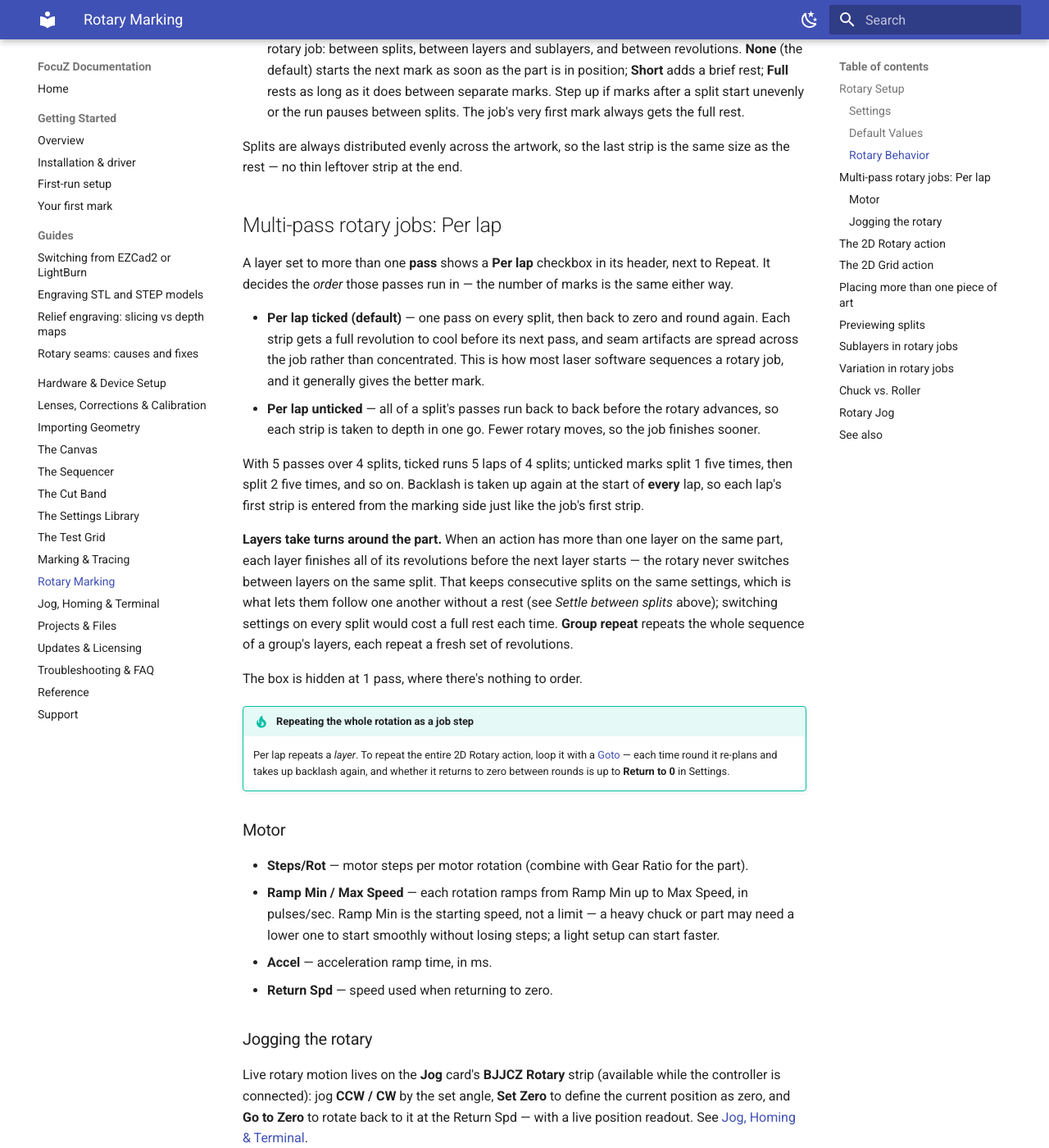
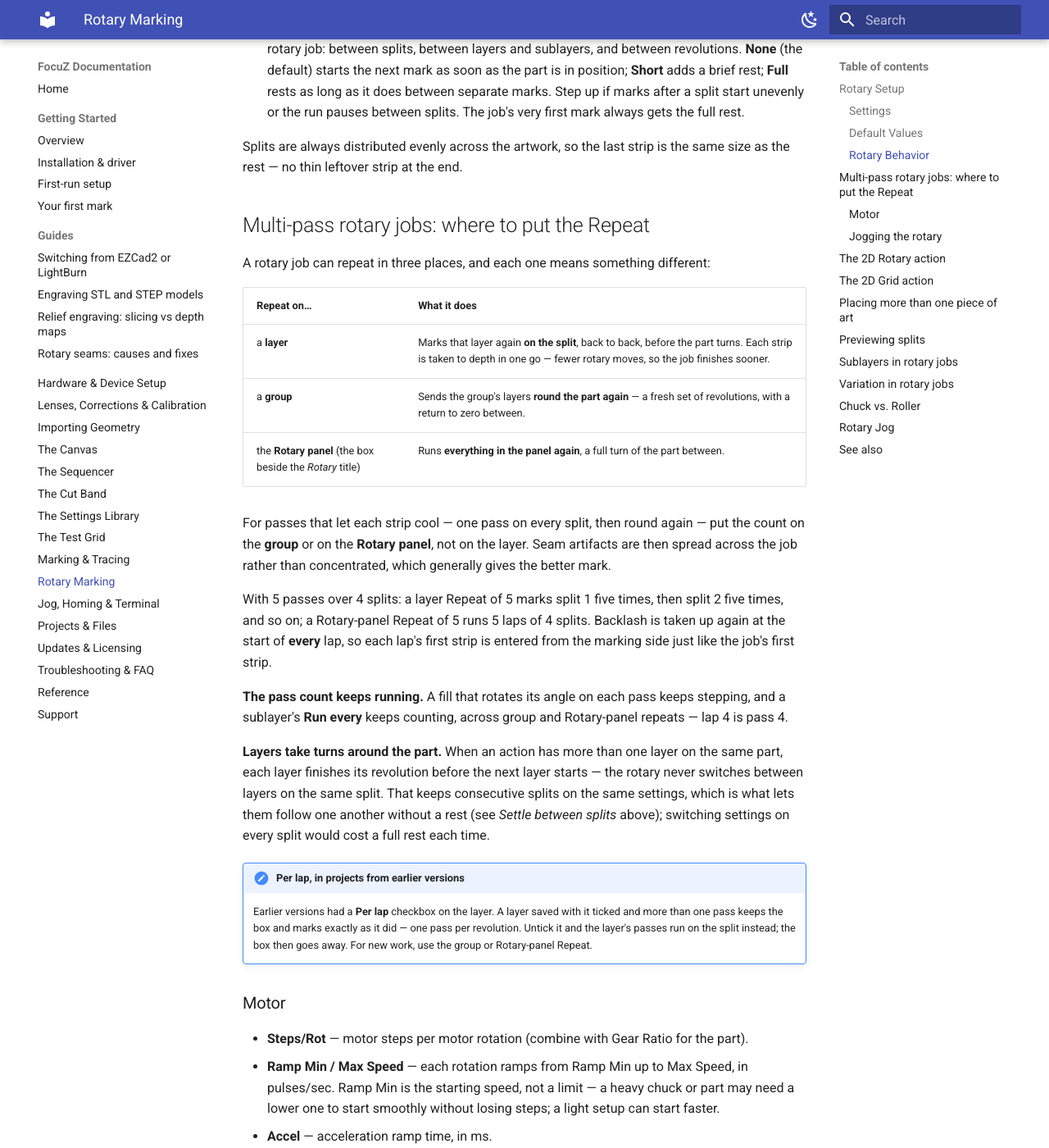
Before and after one commit to Lokahi-Shop/focuz-docs, an MkDocs documentation site: the page built from docs/rotary.md, in a window 1280 px wide and 1400 px high, scrolled down 2460 px. Shown: the whole window at 82% size. Built offline with MkDocs 1.6.1 and Material for MkDocs 9.7.7, drawn with Linux system fonts in a browser that asks for light colours; some of the changed text lies outside the part shown.

Commit message:
Rotary: Repeat on the layer, the group and the Rotary panel; grid layer numbering; Library Rotary section
Co-Authored-By: Claude Fable 5.1 <noreply@anthropic.com>

```diff
--- a/docs/rotary.md
+++ b/docs/rotary.md
@@ -97,35 +97,39 @@ action's field blank until you enter it there.
 Splits are always distributed evenly across the artwork, so the last strip is the same size as
 the rest — no thin leftover strip at the end.
 
-## Multi-pass rotary jobs: Per lap
+## Multi-pass rotary jobs: where to put the Repeat
 
-A layer set to more than one **pass** shows a **Per lap** checkbox in its header, next to Repeat.
-It decides the *order* those passes run in — the number of marks is the same either way.
+A rotary job can repeat in three places, and each one means something different:
 
-- **Per lap ticked (default)** — one pass on every split, then back to zero and round again. Each
-  strip gets a full revolution to cool before its next pass, and seam artifacts are spread across
-  the job rather than concentrated. This is how most laser software sequences a rotary job, and it
-  generally gives the better mark.
-- **Per lap unticked** — all of a split's passes run back to back before the rotary advances, so
-  each strip is taken to depth in one go. Fewer rotary moves, so the job finishes sooner.
+| Repeat on… | What it does |
+|---|---|
+| a **layer** | Marks that layer again **on the split**, back to back, before the part turns. Each strip is taken to depth in one go — fewer rotary moves, so the job finishes sooner. |
+| a **group** | Sends the group's layers **round the part again** — a fresh set of revolutions, with a return to zero between. |
+| the **Rotary panel** (the box beside the *Rotary* title) | Runs **everything in the panel again**, a full turn of the part between. |
 
-With 5 passes over 4 splits, ticked runs 5 laps of 4 splits; unticked marks split 1 five times,
-then split 2 five times, and so on. Backlash is taken up again at the start of **every** lap, so
-each lap's first strip is entered from the marking side just like the job's first strip.
+For passes that let each strip cool — one pass on every split, then round again — put the count on
+the **group** or on the **Rotary panel**, not on the layer. Seam artifacts are then spread across the
+job rather than concentrated, which generally gives the better mark.
+
+With 5 passes over 4 splits: a layer Repeat of 5 marks split 1 five times, then split 2 five times,
+and so on; a Rotary-panel Repeat of 5 runs 5 laps of 4 splits. Backlash is taken up again at the
+start of **every** lap, so each lap's first strip is entered from the marking side just like the
+job's first strip.
+
+**The pass count keeps running.** A fill that rotates its angle on each pass keeps stepping, and a
+sublayer's **Run every** keeps counting, across group and Rotary-panel repeats — lap 4 is pass 4.
 
 **Layers take turns around the part.** When an action has more than one layer on the same part,
-each layer finishes all of its revolutions before the next layer starts — the rotary never
-switches between layers on the same split. That keeps consecutive splits on the same settings,
-which is what lets them follow one another without a rest (see *Settle between splits* above);
-switching settings on every split would cost a full rest each time. **Group repeat** repeats the
-whole sequence of a group's layers, each repeat a fresh set of revolutions.
+each layer finishes its revolution before the next layer starts — the rotary never switches
+between layers on the same split. That keeps consecutive splits on the same settings, which is
+what lets them follow one another without a rest (see *Settle between splits* above); switching
+settings on every split would cost a full rest each time.
 
-The box is hidden at 1 pass, where there's nothing to order.
-
-!!! tip "Repeating the whole rotation as a job step"
-    Per lap repeats a *layer*. To repeat the entire 2D Rotary action, loop it with a
-    [Goto](sequencer.md#action-types) — each time round it re-plans and takes up backlash again,
-    and whether it returns to zero between rounds is up to **Return to 0** in Settings.
+!!! note "Per lap, in projects from earlier versions"
+    Earlier versions had a **Per lap** checkbox on the layer. A layer saved with it ticked and more
+    than one pass keeps the box and marks exactly as it did — one pass per revolution. Untick it and
+    the layer's passes run on the split instead; the box then goes away. For new work, use the group
+    or Rotary-panel Repeat.
 
 ### Motor
 
@@ -201,8 +205,7 @@ the same **Rotary** section above their content:
   0 still returns to the true zero.
 - **Sublayers on the rotary** — a **Mark** or **Groove** sublayer runs on every split, right after
   its parent's pass on that split. A **Jog** or **Terminal** sublayer runs once per **wrap**, after
-  the pass it is attached to has completed all the way round the part — with Per lap on, that is the
-  end of that lap; otherwise the end of the job. A sublayer's Repeat is how many times it runs each
+  the pass it is attached to has completed all the way round the part. A sublayer's Repeat is how many times it runs each
   time it fires, exactly as on a flat layer, and never adds wraps.
 
 Rotation axis, mode, motor settings, and the split-quality options still come from Rotary Setup — the
@@ -242,8 +245,10 @@ It always has one group with two layers, and the same Rotary section and readout
   column; **X Checker** and **Y Checker** mark every Layer 1 cell first in that sweep, then every
   Layer 2 cell. Each cell is finished before the next begins, and a whole split streams as one
   pass, so the split timing matches 2D Rotary.
-- Layer 1's **Repeat** and **Per lap** drive the grid; clearing a layer's Mark checkbox drops its
-  cells. Sublayers and Variation are not offered on the grid layers. Importing a file with several
+- The grid's two layers have no Repeat of their own: the **group's Repeat** marks the grid again on each
+  split, and the **Rotary panel's Repeat** sends the whole action round again. The layers are shown
+  numbered by grid — **Layer 1.1** and **Layer 1.2** (a renamed layer reads **1.1 Logo**). Clearing a
+  layer's Mark checkbox drops its cells. Sublayers and Variation are not offered on the grid layers. Importing a file with several
   layers asks which of them to bring in — all by default — and puts the chosen ones together into
   Layer 1.
 - **Each layer's eye shows its own cells.** With both eyes on the canvas shows the whole art as
@@ -313,7 +318,7 @@ happens on every split:
 - A **Jog** or **Terminal** sublayer fires once per wrap, between revolutions — a Z step is a
   whole-part event, so it never repeats on every split.
 
-A layer without Per lap runs all of its passes in one revolution, so its sublayers follow that
+A layer runs all of its own passes in one revolution, so its sublayers follow that
 revolution in pass order — the same number of firings Run every would give pass by pass.
 
 ## Variation in rotary jobs
```
Also changed, not shown: docs/library.md (+5 -1 lines), docs/marking-tracing.md (+2 -2 lines).
